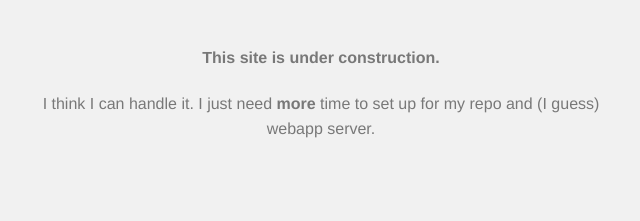
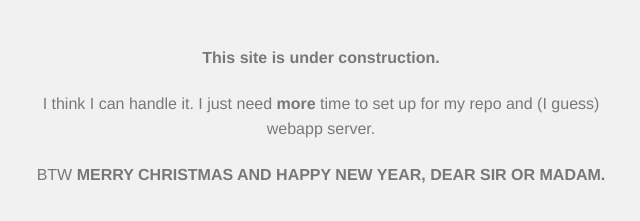
Before and after one commit to psioniccat/psioniccat.github.io, a plain HTML site: page index.html in a window 1280 px wide. Shown: the part 115-336 px from the top of the page, without its empty margins (319-959 px from the left). Drawn offline with Linux system fonts and the light colour scheme.

Commit message:
Update index.html
happy new yr

```diff
--- a/index.html
+++ b/index.html
@@ -59,7 +59,9 @@
       <p>
         I think I can handle it. I just need <strong>more</strong> time to set up for my repo and (I guess) webapp server.
       </p>
-
+      <p>
+        BTW <strong>MERRY CHRISTMAS AND HAPPY NEW YEAR, DEAR SIR OR MADAM. </strong>
+      </p>
       <!--
       <div id="suggestions">
         <a href="https://status.github.com">GitHub Status</a> &mdash;
```
